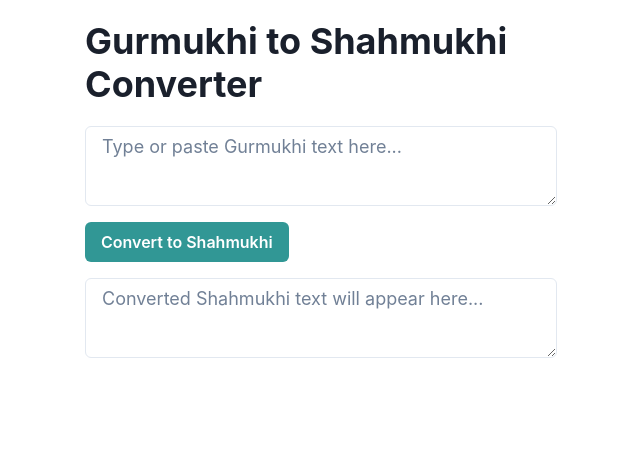
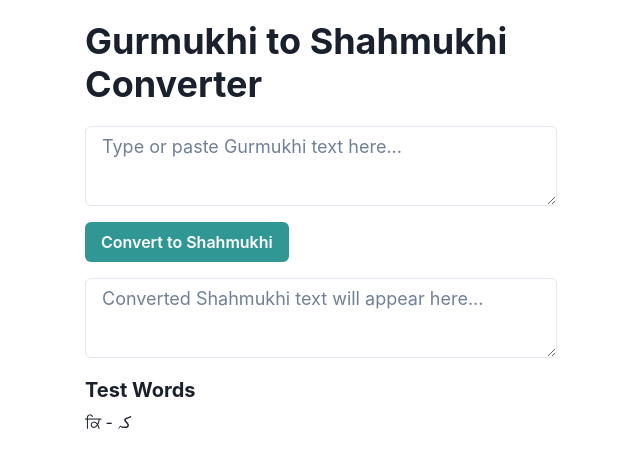
Before and after one commit to Fanu2/Gurmukhi-to-Shahmukhi-Converter, a Next.js app: page / in a window 1280 px wide. Shown: the top 468 px of the page, without its empty margins (319-959 px from the left). Built offline with nearby package versions, Linux system fonts and the light colour scheme.

Commit message:
Updated Gurmukhi to Shahmukhi converter with test words display

```diff
--- a/pages/index.js
+++ b/pages/index.js
@@ -1,5 +1,5 @@
 import React, { useState } from 'react';
-import { Box, Button, Textarea, Heading } from '@chakra-ui/react';
+import { Box, Button, Textarea, Heading, List, ListItem } from '@chakra-ui/react';
 import { toShahmukhi } from 'gurmukhi-utils'; // Adjust the import as per your utility
 
 const words = [
@@ -35,6 +35,16 @@ const Home = () => {
         readOnly
         size="lg"
       />
+      <Box mt={5}>
+        <Heading as="h2" size="md" mb={2}>Test Words</Heading>
+        <List spacing={3}>
+          {words.map(([shahmukhi, gurmukhi], index) => (
+            <ListItem key={index}>
+              {gurmukhi} - {shahmukhi}
+            </ListItem>
+          ))}
+        </List>
+      </Box>
     </Box>
   );
 };
```
